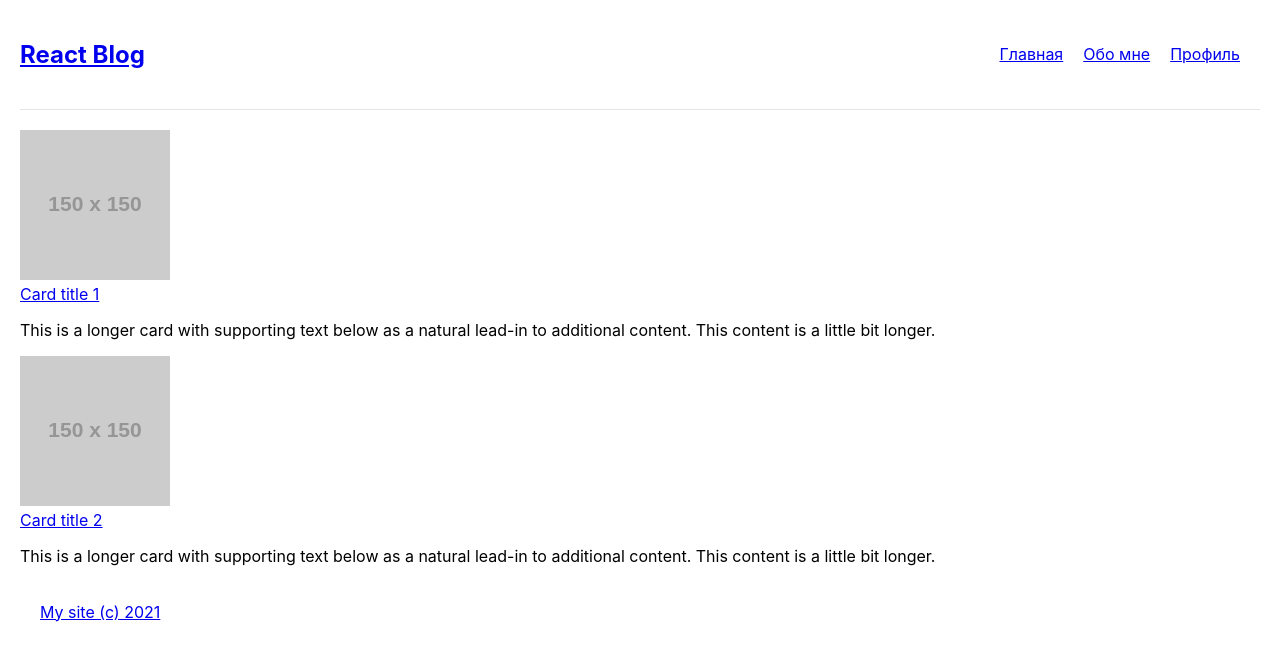
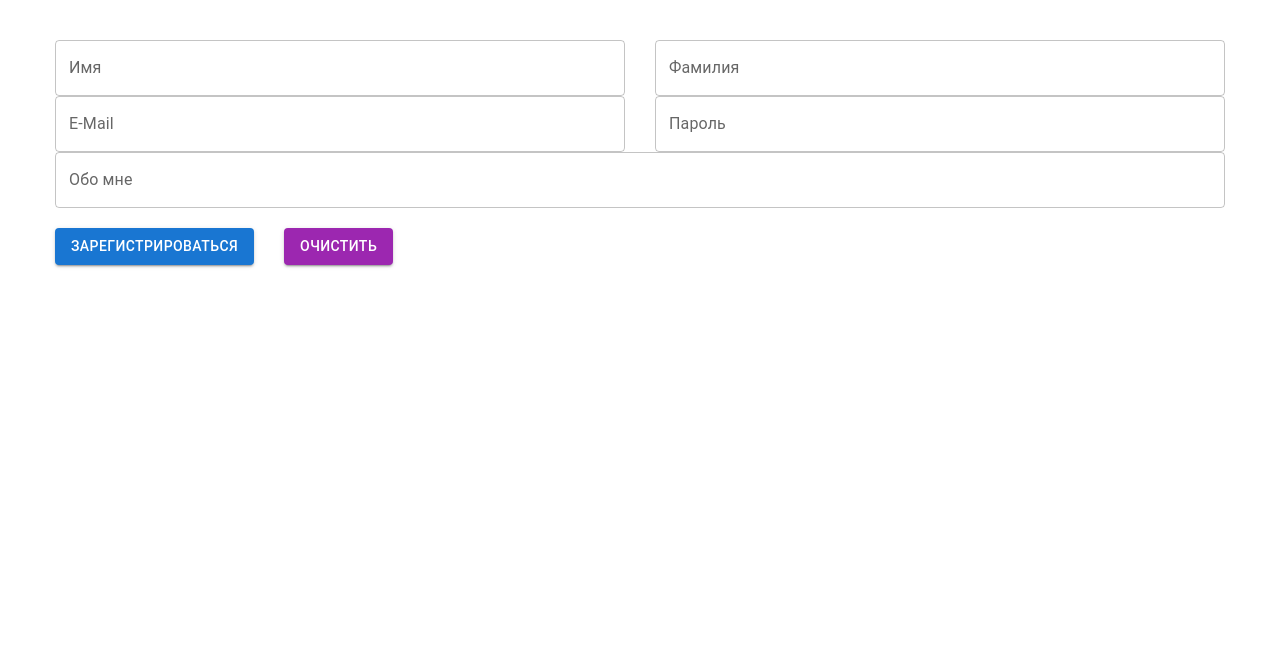
Before and after one commit to Demiduska/Mentoring-Archakov, a React (Create React App) app: page / in a window 1280 px wide. Shown: the top 660 px of the page. Built offline with nearby package versions, Linux system fonts and the light colour scheme.

Commit message:
Сделал дз #7

```diff
--- a/package.json
+++ b/package.json
@@ -16,6 +16,7 @@
     "react": "^17.0.2",
     "react-bootstrap": "^2.0.0-rc.1",
     "react-dom": "^17.0.2",
+    "react-hook-form": "^7.17.5",
     "react-scripts": "4.0.3",
     "web-vitals": "^1.1.2"
   },
--- a/src/index.js
+++ b/src/index.js
@@ -1,7 +1,7 @@
 import React from "react";
 import ReactDOM from "react-dom";
 import "./index.css";
-import App from "./tutorial-6/App";
+import App from "./tutorial-7/App";
 
 ReactDOM.render(
   <React.StrictMode>
--- /dev/null
+++ b/src/tutorial-7/App.css
@@ -0,0 +1,17 @@
+body {
+    margin: 0;
+    font-family: -apple-system, BlinkMacSystemFont, "Segoe UI", "Roboto", "Oxygen", "Ubuntu",
+    "Cantarell", "Fira Sans", "Droid Sans", "Helvetica Neue", sans-serif;
+    -webkit-font-smoothing: antialiased;
+    -moz-osx-font-smoothing: grayscale;
+    padding: 40px;
+}
+
+.row {
+    display: flex;
+}
+
+.MuiTextField-root,
+.MuiButton-root {
+    margin: 0 15px !important;
+}
--- /dev/null
+++ b/src/tutorial-7/App.jsx
@@ -0,0 +1,101 @@
+import React from "react";
+import { useForm } from "react-hook-form";
+import { Button, TextField } from "@mui/material";
+import "./App.css";
+
+function App() {
+  const { handleSubmit, register, reset, formState } = useForm();
+
+  const onSubmit = (values) => {
+    console.log("ФОРМА!", values);
+    reset();
+  };
+
+  const onReset = () => {
+    reset();
+  };
+
+  console.log(formState.errors);
+
+  return (
+    <div className="App">
+      <form>
+        <div className="row">
+          <TextField
+            name="firstName"
+            label="Имя"
+            {...register("firstName", {
+              validate: (value) => value !== "admin" || "Nice try!",
+            })}
+            helperText={
+              formState.errors.firstName && formState.errors.firstName.message
+            }
+            error={!!formState.errors.firstName}
+            fullWidth
+          />
+          <TextField
+            name="lastName"
+            label="Фамилия"
+            {...register("lastName", {
+              required: "Это обязательное поле!",
+            })}
+            helperText={
+              formState.errors.lastName && formState.errors.lastName.message
+            }
+            error={!!formState.errors.lastName}
+            fullWidth
+          />
+        </div>
+        <div className="row">
+          <TextField
+            {...register("email", {
+              pattern: {
+                value: /^[A-Z0-9._%+-]+@[A-Z0-9._%+-]+\.[A-Z]{2,}$/i,
+                message: "Это неверная почта!",
+              },
+            })}
+            helperText={
+              formState.errors.email && formState.errors.email.message
+            }
+            error={!!formState.errors.email}
+            name="email"
+            label="E-Mail"
+            defaultValue=""
+            fullWidth
+          />
+          <TextField
+            {...register("password", {
+              required: "Это обязательное поле!",
+            })}
+            helperText={
+              formState.errors.password && formState.errors.password.message
+            }
+            error={!!formState.errors.password}
+            name="password"
+            type="password"
+            label="Пароль"
+            fullWidth
+          />
+        </div>
+        <div className="row">
+          <TextField name="about" label="Обо мне" fullWidth />
+        </div>
+        <br />
+        <div className="row">
+          <Button
+            onClick={handleSubmit(onSubmit)}
+            variant="contained"
+            color="primary"
+          >
+            Зарегистрироваться
+          </Button>
+          <Button onClick={onReset} variant="contained" color="secondary">
+            Очистить
+          </Button>
+        </div>
+      </form>
+    </div>
+  );
+}
+
+export default App;
```
Also changed, not shown: 1 other file (tests, documents, lock files or other folders).
